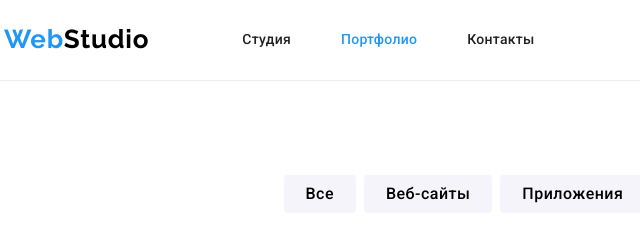
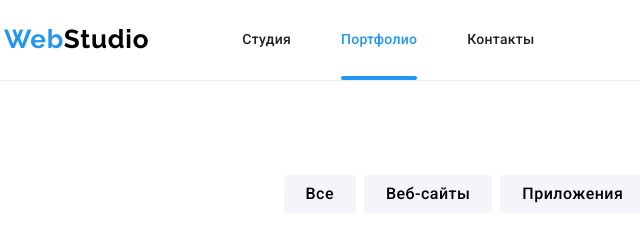
Before and after one commit to drdolgiy/goit-markup-hw-05, a plain HTML site: page portfolio.html in a window 1280 px wide. Shown: the top 240 px of the page, 51-691 px from the left. Drawn offline with nearby package versions, Linux system fonts and the light colour scheme.

Commit message:
Добавил подчеркивание меню навигации
Добавил подчеркивание меню навигации в хедере

```diff
--- a/css/styles.css
+++ b/css/styles.css
@@ -111,8 +111,25 @@ body {
 .menu-nav .link:focus {
   color: var(--accent-color);
 }
+
 .menu-nav .link.current {
   color: var(--accent-color);
+}
+
+.menu-link {
+  position: relative;
+}
+
+.menu-item.current::after {
+  content: "";
+  position: absolute;
+
+  display: block;
+  width: 100%;
+  height: 4px;
+  border-radius: 4px;
+  bottom: 0px;
+  background-color: var(--accent-color);
 }
 
 /* ---------------- Оформление меню контактов--------------------- */
--- a/portfolio.html
+++ b/portfolio.html
@@ -20,7 +20,7 @@
           <a class="logo link" href="#"><span class="logo-color">Web</span>Studio</a>
           <ul class="menu-nav list">
             <li class="item"><a class="link" href="./index.html">Студия</a></li>
-            <li class="item"><a class="link current" href="#">Портфолио</a></li>
+            <li class="menu-link item"><a class="link menu-item current" href="#">Портфолио</a></li>
             <li class="item"><a class="link" href="#">Контакты</a></li>
           </ul>
         </nav>
```
Also changed, not shown: index.html (+1 -1 lines).
